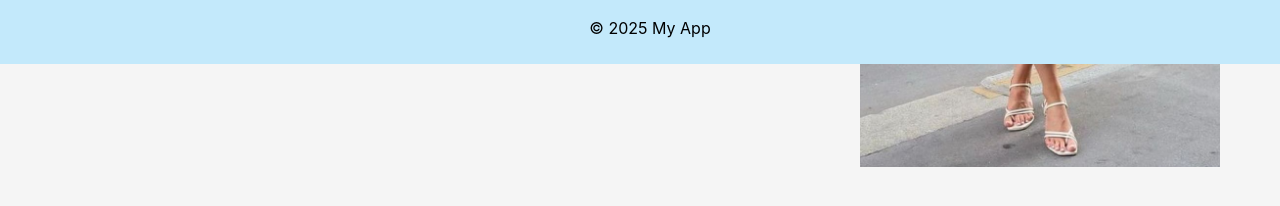
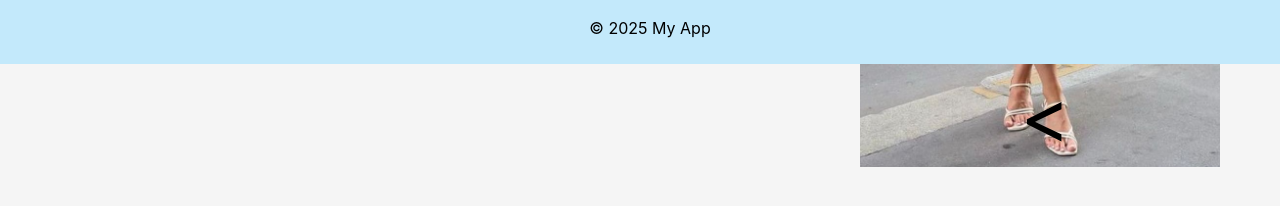
Before and after one commit to EladBet/BeSafeTeam6, a React (Vite) app in the folder client/: page / in a window 1280 px wide. Shown: the part 736-942 px from the top of the page. Built offline with nearby package versions, Linux system fonts and the light colour scheme.

Commit message:
finish brand component

```diff
--- a/client/src/components/Brand/Brand.jsx
+++ b/client/src/components/Brand/Brand.jsx
@@ -5,12 +5,18 @@ import ChampionNumber from '../ChampionNumber/ChampionNumber';
 import Details from '../Details/Details';
 
 const Brand = () => {
+    const handleClick = () => {
+        console.log("click")
+        // move to more deatils - TODO: create page
+    }
+
     return(
         <div className={styles.brand}>
             <div className={styles.modelContainer}>
                 <ChampionNumber number={1} />
                 <img src={modelImage} alt="model" className={styles.modelImage} />
                 <Details className={styles.details}/>
+                <span className={styles.moreDetails} onClick={handleClick}>&lt;</span>
             </div>
         </div>
     )
--- a/client/src/components/Brand/Brand.module.css
+++ b/client/src/components/Brand/Brand.module.css
@@ -21,3 +21,11 @@
     right: -25px;
     z-index: 10;
   }
+
+  .moreDetails{
+    position: absolute;
+    bottom: 10px;
+    right: 170px;
+    font-size: 75px;
+    z-index: 20;
+  }
```
